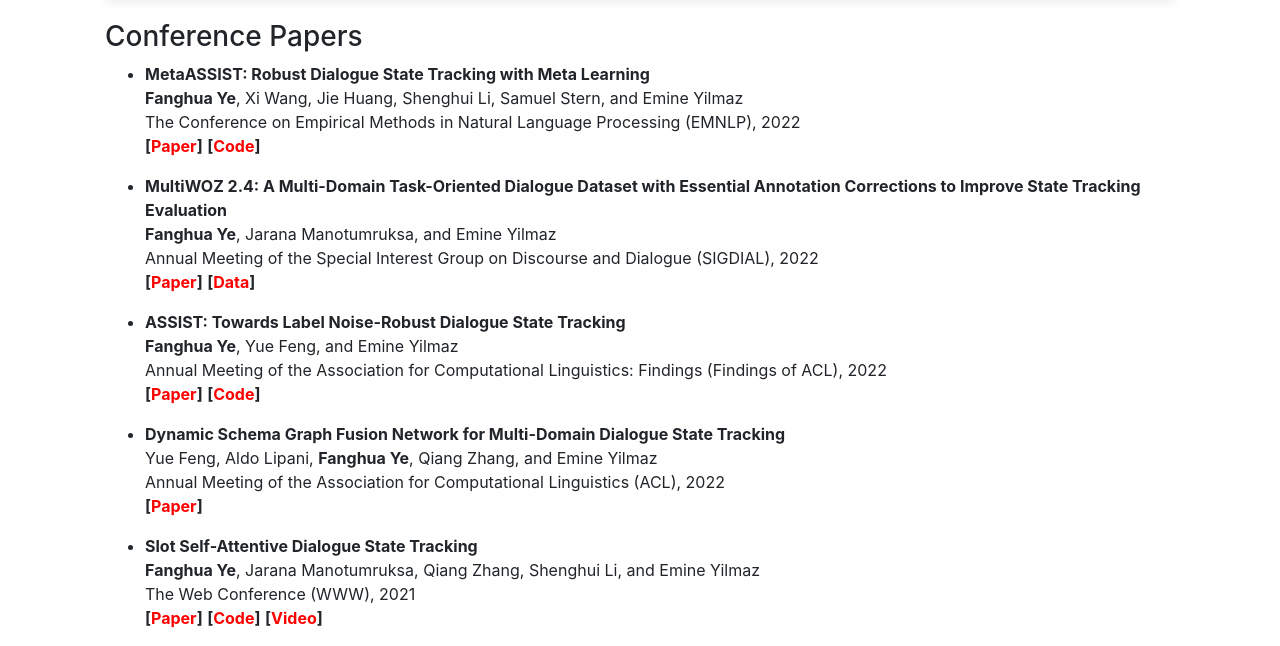
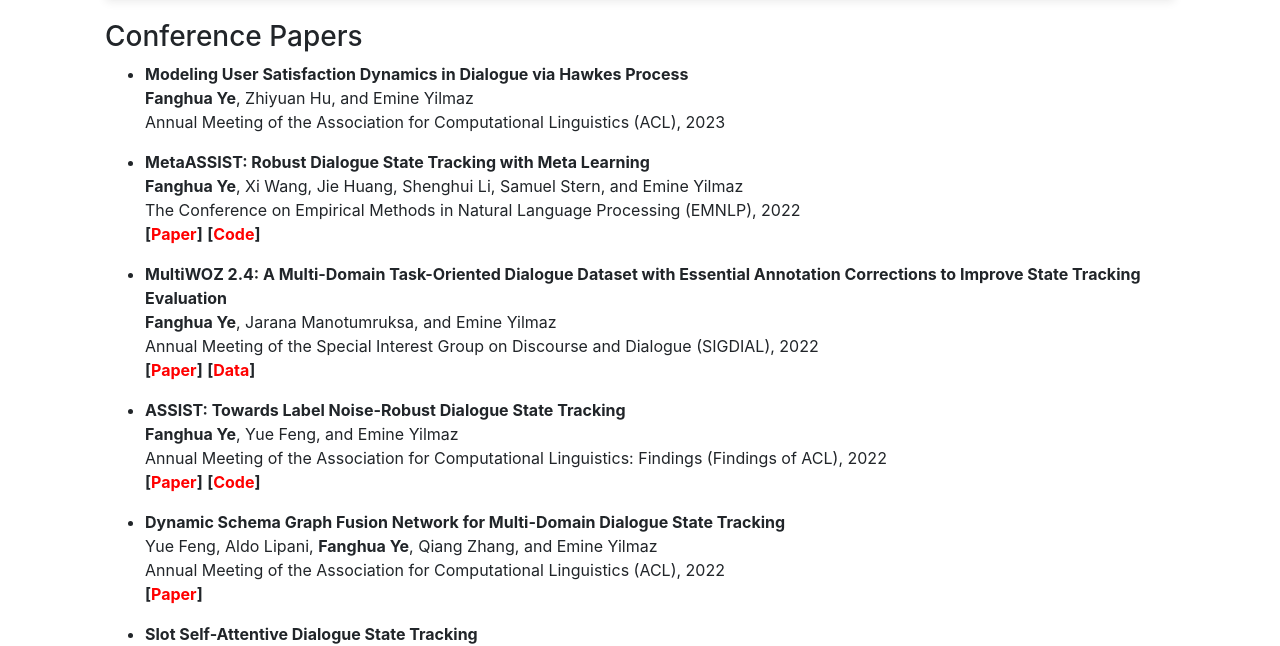
Before and after one commit to smartyfh/marvelous-mars-26de4, a Jekyll site: the page built from pages/publications.md, in a window 1280 px wide and 900 px high, cut to the strip 254-900 px from the top of the window. Built offline with Jekyll 4.4.1, drawn with Linux system fonts in a browser that asks for light colours; nearby versions of some CDN libraries; comment, search, counter and statistics services are not loaded.

Commit message:
Update publications.md

```diff
--- a/pages/publications.md
+++ b/pages/publications.md
@@ -18,6 +18,10 @@ last-updated: 2020-10-30 5:55 PM
 
 
 ### Conference Papers
+
++ **Modeling User Satisfaction Dynamics in Dialogue via Hawkes Process**<br/>
+  **Fanghua Ye**, Zhiyuan Hu, and Emine Yilmaz<br/>
+  Annual Meeting of the Association for Computational Linguistics (ACL), 2023<br/>
 
 + **MetaASSIST: Robust Dialogue State Tracking with Meta Learning**<br/>
   **Fanghua Ye**, Xi Wang, Jie Huang, Shenghui Li, Samuel Stern, and Emine Yilmaz<br/>
```
